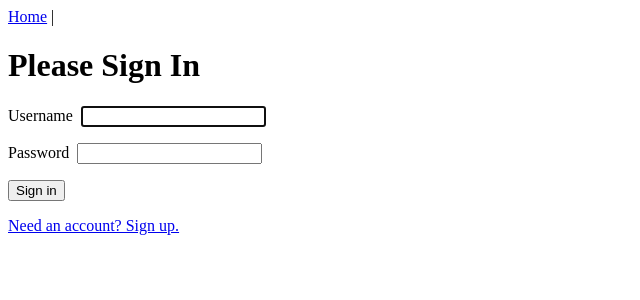
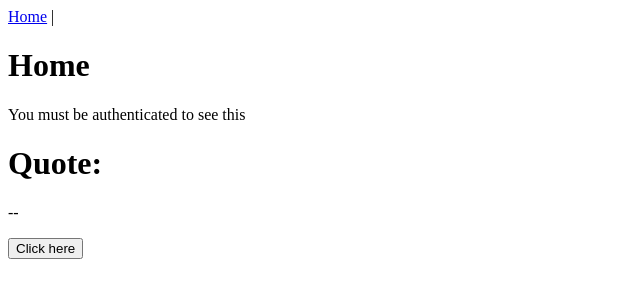
Before and after one commit to taypeoples/ChatTErbot, a Vue app in the folder vue/: page / in a window 1280 px wide. Before the commit this address led to /login. Shown: the top 300 px of the page, without its empty margins (0-640 px from the left). Built offline with nearby package versions, Linux system fonts and the light colour scheme.

Commit message:
committing work on quote front-end

```diff
--- /dev/null
+++ b/vue/src/components/Quote.vue
@@ -0,0 +1,34 @@
+<template>
+  <div>
+      <h1> Quote:</h1>
+      <p>{{Quote.text}} --{{Quote.author}}</p>
+      <button v-on:click="getQuote">Click here</button>
+  </div>
+</template>
+
+<script>
+
+import QuoteService from '../services/QuoteService.js'
+export default {
+data(){
+    return{
+        Quote : {
+            text: '',
+            author: ''
+        }
+    }
+},
+methods: {
+    getQuote(){
+        QuoteService.quote().then((response)=>{
+            this.Quote.text = response.data.quoteText;
+            this.Quote.author = response.data.author;
+        })
+    }
+}
+}
+</script>
+
+<style>
+
+</style>
--- a/vue/src/router/index.js
+++ b/vue/src/router/index.js
@@ -26,7 +26,7 @@ const router = new Router({
       name: 'home',
       component: Home,
       meta: {
-        requiresAuth: true
+        requiresAuth: false
       }
     },
     {
@@ -52,7 +52,7 @@ const router = new Router({
       meta: {
         requiresAuth: false
       }
-    }
+    },
   ]
 })
 
--- /dev/null
+++ b/vue/src/services/QuoteService.js
@@ -0,0 +1,9 @@
+import axios from 'axios';
+
+export default {
+
+  quote() {
+    return axios.get('/quote')
+  }
+
+}
--- a/vue/src/views/Home.vue
+++ b/vue/src/views/Home.vue
@@ -2,11 +2,14 @@
   <div class="home">
     <h1>Home</h1>
     <p>You must be authenticated to see this</p>
+    <quote />
   </div>
 </template>
 
 <script>
+import Quote from '../components/Quote.vue';
 export default {
+  components: { Quote },
   name: "home"
 };
 </script>
```
